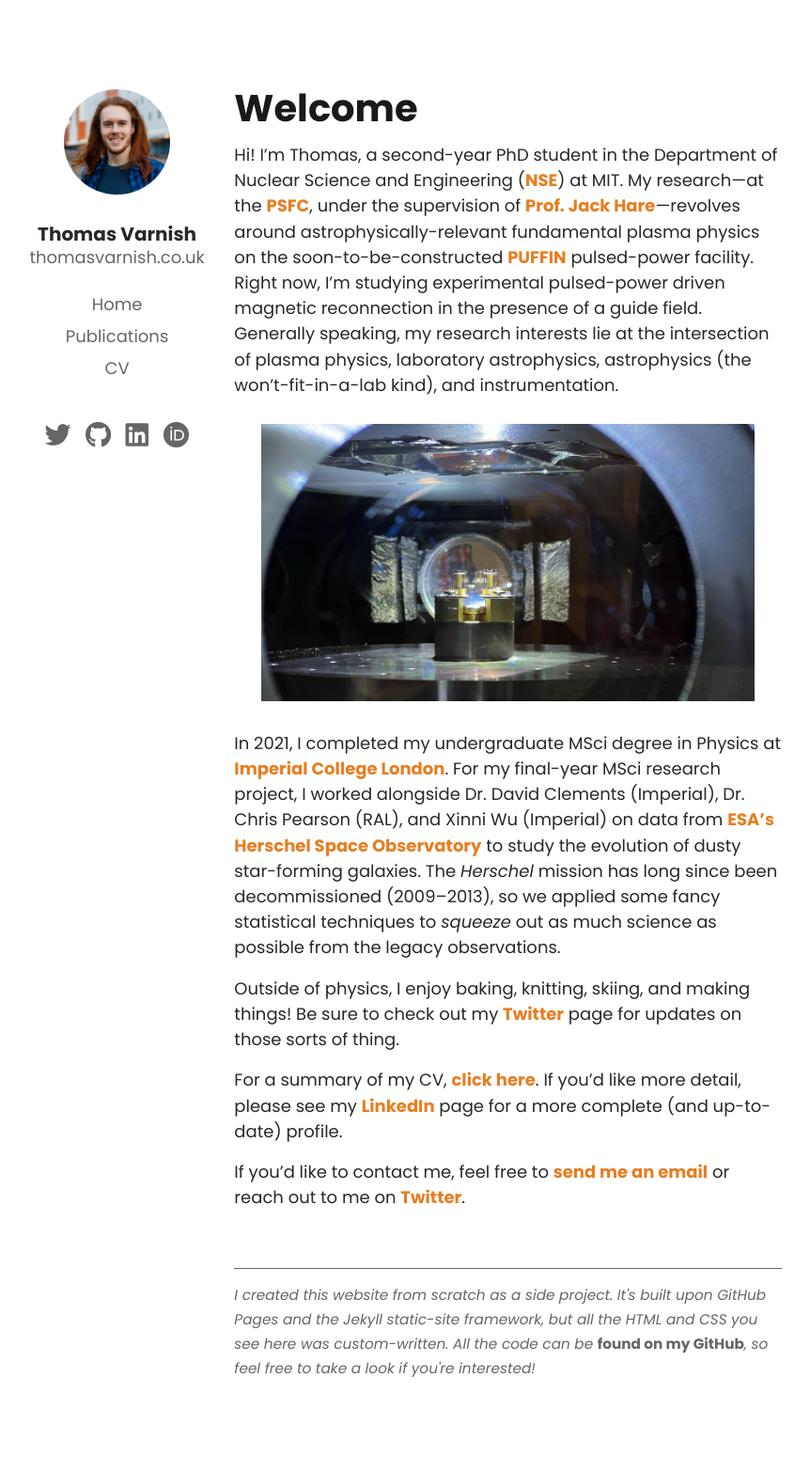
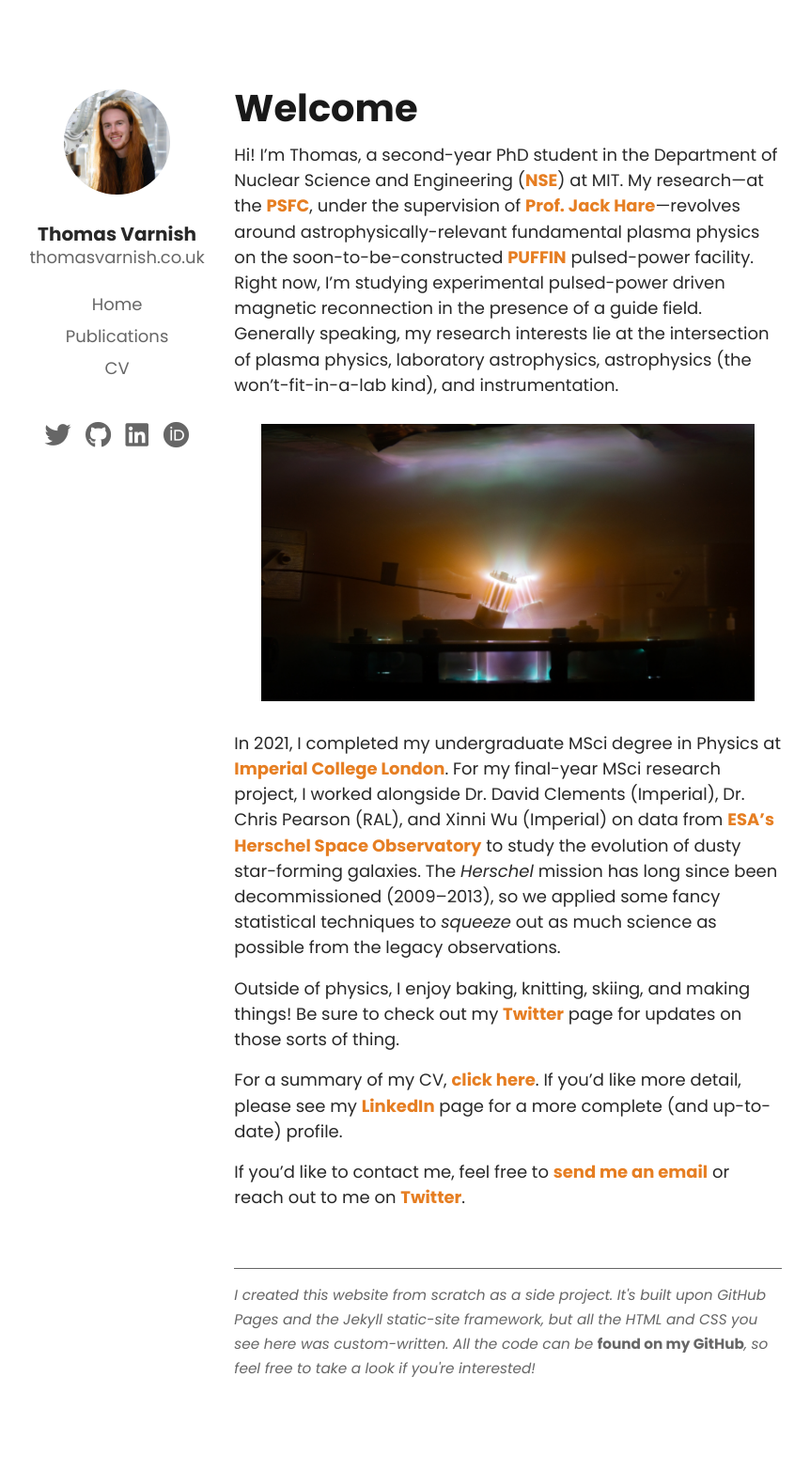
Before and after one commit to tvarnish/tvarnish.github.io, a Jekyll site: the page built from about.md, in a window 1280 px wide. Shown: the whole page at 94% size, without its empty margins (166-1028 px from the left). Built offline with Jekyll 4.4.1, drawn with Linux system fonts in a browser that asks for light colours; nearby versions of some CDN libraries.

Commit message:
Update profile photo and main hardware photo

```diff
--- a/about.md
+++ b/about.md
@@ -8,7 +8,7 @@ enable_maths: false
 Hi! I'm Thomas, a second-year PhD student in the Department of Nuclear Science and Engineering ([NSE](http://web.mit.edu/nse/)) at MIT. My research---at the [PSFC](https://www.psfc.mit.edu/), under the supervision of [Prof. Jack Hare](https://fusionandthings.eu/)---revolves around astrophysically-relevant fundamental plasma physics on the soon-to-be-constructed [PUFFIN](https://puffin.mit.edu) pulsed-power facility. Right now, I'm studying experimental pulsed-power driven magnetic reconnection in the presence of a guide field. Generally speaking, my research interests lie at the intersection of plasma physics, laboratory astrophysics, astrophysics (the won't-fit-in-a-lab kind), and instrumentation.
 
 <div class="post-image">
-    <img src="assets/maize.png" alt="A picture of my exploding wire array setup on the MAIZE facility at the University of Michigan."/>
+    <img src="assets/maize.jpg" alt="A picture of my exploding wire array setup on the MAIZE facility at the University of Michigan."/>
 </div>
 
 In 2021, I completed my undergraduate MSci degree in Physics at [Imperial College London](https://imperial.ac.uk/). For my final-year MSci research project, I worked alongside Dr. David Clements (Imperial), Dr. Chris Pearson (RAL), and Xinni Wu (Imperial) on data from [ESA's Herschel Space Observatory](https://www.cosmos.esa.int/web/herschel/home) to study the evolution of dusty star-forming galaxies. The *Herschel* mission has long since been decommissioned (2009&ndash;2013), so we applied some fancy statistical techniques to *squeeze* out as much science as possible from the legacy observations.
```
Also changed, not shown: assets/contact.jpg (deleted), assets/maize.jpg (added), assets/maize_hardware.png (renamed from assets/maize.png), assets/profile.jpg.
